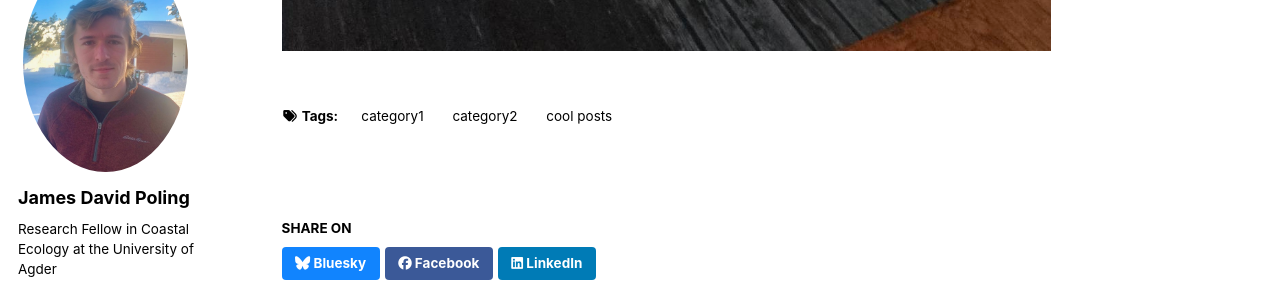
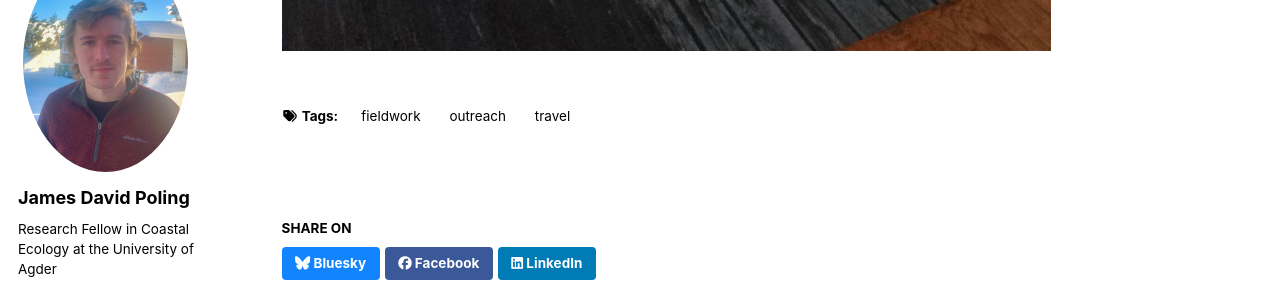
Before and after one commit to jdavidpoling/jdavidpoling.github.io, a Jekyll site: the page built from _posts/2012-08-14-blog-post-1.md, in a window 1280 px wide and 900 px high, scrolled down 4635 px. Shown: the part 152-452 px from the top of the window. Built offline with Jekyll 4.4.1, drawn with Linux system fonts in a browser that asks for light colours; some web fonts are replaced; a script that is not in the unit is left out.

Commit message:
video embedding fix

```diff
--- a/_posts/2012-08-14-blog-post-1.md
+++ b/_posts/2012-08-14-blog-post-1.md
@@ -3,9 +3,9 @@
 date: 2025-09-03
 permalink: /posts/2012/08/blog-post-1/
 tags:
-  - cool posts
-  - category1
-  - category2
+  - outreach
+  - travel
+  - fieldwork
 ---
 
 My experience on the Skagerrak Sail (Skagerrakseilasen) from June 9th - 22nd
@@ -16,11 +16,7 @@
 The Skagerrak Sail was a 2 week long sailing trip aboard the fullrigger Sørlandet around the Skagerrak affiliated with the [UN Decade of Ocean Research](https://oceandecade.org/). Our goal was to network researchers, managers and other stakeholders working around the Skagerrak and provide public outreach about the work that we do. At each stop on our route, we hosted public talks about marine research and management in the Skagerrak, interactive stands and an "open ship" where everyone could come on board and see the workings of a real full rig sailing ship.
 ![Sail Route](/images/sjokart-1024x841.jpg)
 
-<iframe width="560" height="315"
-src="https://www.youtube.com/watch?v=QVAIRygtjxc"
-frameborder="0"
-allow="accelerometer; autoplay; encrypted-media; gyroscope; picture-in-picture"
-allowfullscreen></iframe>
+<iframe width="560" height="315" src="https://www.youtube.com/embed/QVAIRygtjxc?si=USTuWc75Qtm9X4eG" title="YouTube video player" frameborder="0" allow="accelerometer; autoplay; clipboard-write; encrypted-media; gyroscope; picture-in-picture; web-share" referrerpolicy="strict-origin-when-cross-origin" allowfullscreen></iframe>
 
 My role on the trip was to lead my groups outreach effort and generally engage with the public through presentations and disuccsions at the events at shore. For our research group, we designed a stand which we could setup on the ship to present our work with video data. This included a large screen where we could present example clips from different surveys as well as phsycial examples of camera gear to show visitors. We even brought a live camera to drop over the ship in port to show the public what was hanging out in their local waters!
 
```
Also changed, not shown: _pages/about.md (+1 -1 lines).
